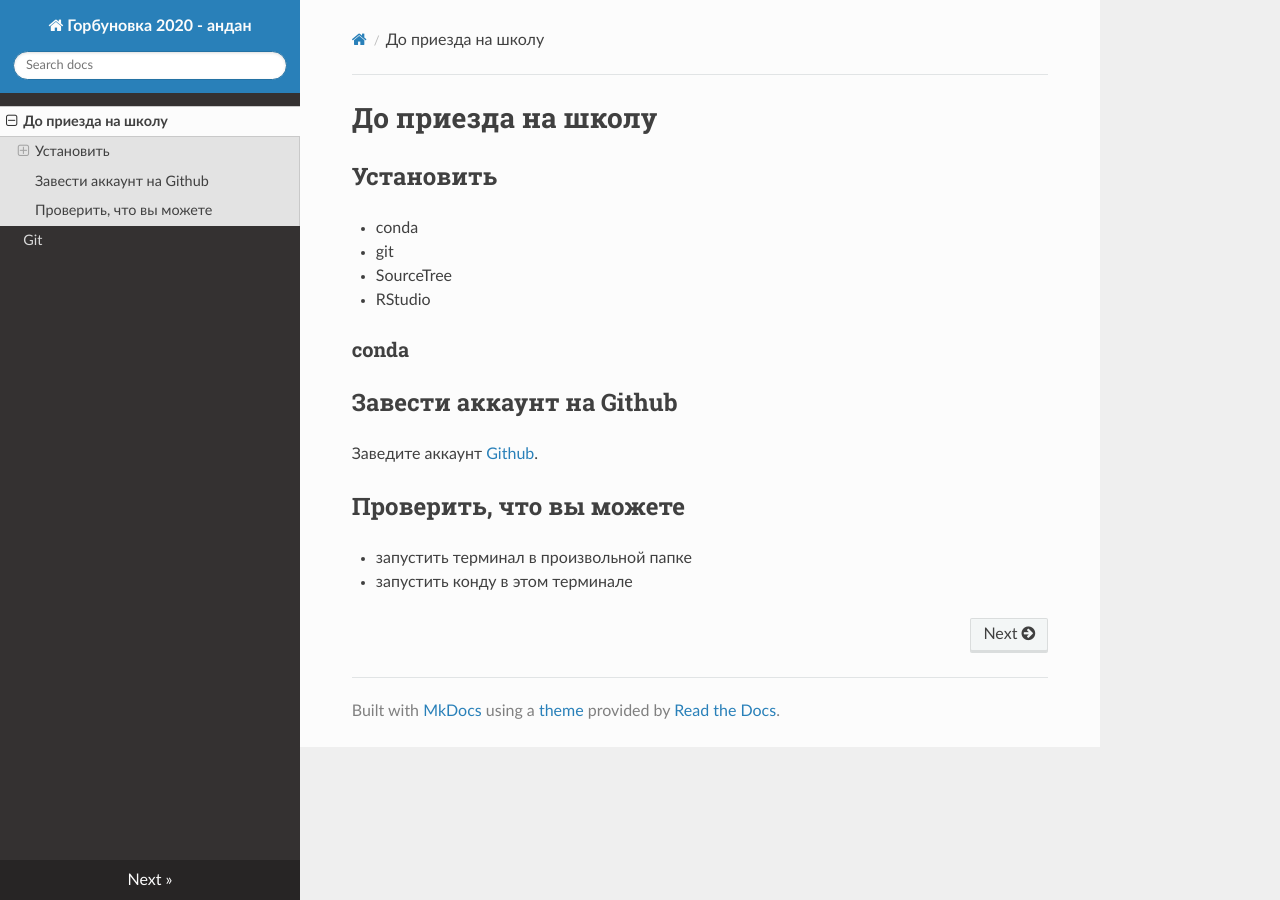
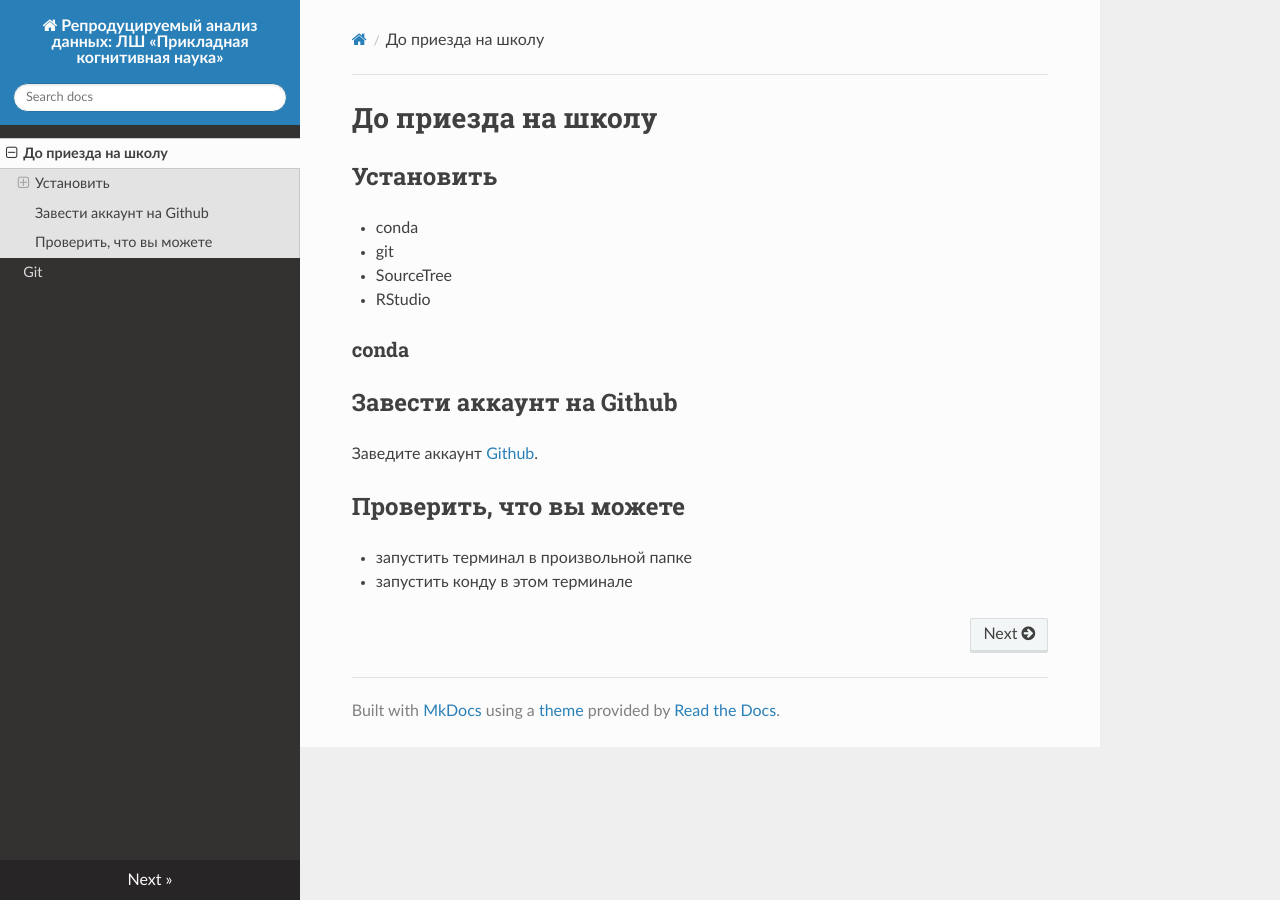
Before and after one commit to kalenkovich/reproducible-data-analysis, an MkDocs documentation site: the page built from website/docs/0_before-coming.md, in a window 1280 px wide. Built offline with MkDocs 1.6.1, drawn with Linux system fonts in a browser that asks for light colours; nearby versions of some CDN libraries.

Commit message:
change site name to a more neutral one
The previous one referenced the school organizer.

```diff
--- a/website/mkdocs.yml
+++ b/website/mkdocs.yml
@@ -1,4 +1,4 @@
-site_name: Горбуновка 2020 - андан
+site_name: "Репродуцируемый анализ данных: ЛШ «Прикладная когнитивная наука»"
 markdown_extensions:
     - toc:
         toc_depth: 3
```
